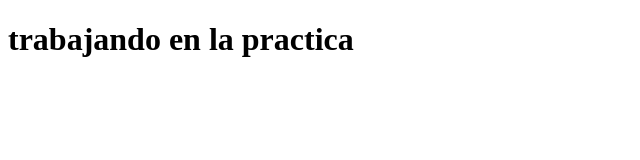
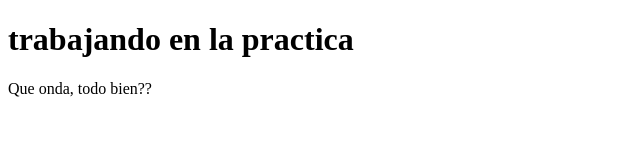
Before and after one commit to Joaquin-Rios/udesa-practica-clase2, a plain HTML site: page sanandres.html in a window 1280 px wide. Shown: the whole page, without its empty margins (0-640 px from the left). Drawn offline with Linux system fonts and the light colour scheme.

Commit message:
Modificacion en sanandres

```diff
--- a/sanandres.html
+++ b/sanandres.html
@@ -7,5 +7,6 @@
 </head>
 <body>
     <h1>trabajando en la practica</h1>
+    <p>Que onda, todo bien??</p>
 </body>
 </html>
```
